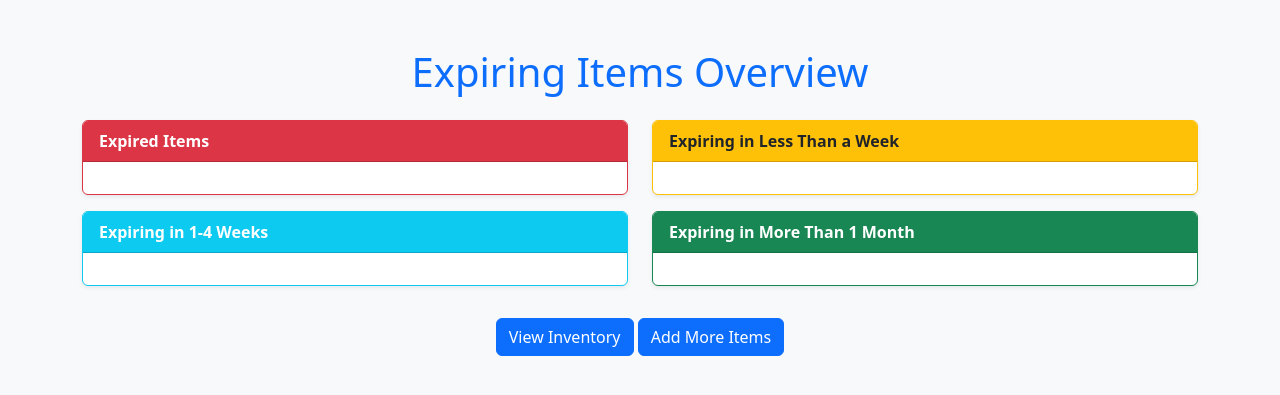
After one commit to MakMohanK/KITCHEN_INV_TRACKING, a Flask app: page /expiring-items in a window 1280 px wide. The commit adds this page. Shown: the top 395 px of the page. Run offline with Flask 3, Linux system fonts and the light colour scheme; data that the repository does not hold is empty.

Commit message:
adding expiry tracking changes to branch

```diff
--- a/app.py
+++ b/app.py
@@ -1,5 +1,6 @@
 from flask import Flask, render_template, request, redirect
 import pymysql
+from datetime import datetime, timedelta
 from utils.connect_db import get_db_connection
 
 app = Flask(__name__)
@@ -83,5 +84,49 @@ def delete_item(item_id):
 
     return redirect('/inventory')
 
+def get_items():
+    conn = get_db_connection()
+    cursor = conn.cursor()
+    cursor.execute("SELECT * FROM inventory")  # Adjust table name if different
+    items = cursor.fetchall()
+    conn.close()
+    return items
+
+@app.route('/expiring-items')
+def expiring_items():
+    today = datetime.today().date()
+
+    # Categorizing items
+    expired = []
+    less_than_week = []
+    less_than_month = []
+    more_than_month = []
+
+    for item in get_items():
+        print(item)
+        exp_date = item['Exp_Date']
+
+        if exp_date < today:
+            expired.append(item)
+        elif today <= exp_date <= today + timedelta(days=7):
+            less_than_week.append(item)
+        elif today + timedelta(days=7) < exp_date <= today + timedelta(days=30):
+            less_than_month.append(item)
+        else:
+            more_than_month.append(item)
+
+    print(expired)
+    print(less_than_week)
+    print(less_than_month)
+    print(more_than_month)
+
+    return render_template(
+        'expiring_items.html',
+        expired=expired,
+        less_than_week=less_than_week,
+        less_than_month=less_than_month,
+        more_than_month=more_than_month
+    )
+
 if __name__ == '__main__':
     app.run(debug=True)
--- /dev/null
+++ b/templates/expiring_items.html
@@ -0,0 +1,76 @@
+<!DOCTYPE html>
+<html>
+<head>
+    <title>Expiring Items Overview</title>
+    <link rel="stylesheet" href="https://cdn.jsdelivr.net/npm/bootstrap@5.3.0/dist/css/bootstrap.min.css">
+</head>
+<body class="bg-light">
+    <div class="container mt-5">
+        <h1 class="text-center text-primary mb-4">Expiring Items Overview</h1>
+
+        <div class="row">
+            <!-- Expired Items -->
+            <div class="col-md-6 mb-3">
+                <div class="card shadow-sm border-danger">
+                    <div class="card-header bg-danger text-white fw-bold">Expired Items</div>
+                    <div class="card-body">
+                        <ul class="list-group">
+                            {% for item in expired %}
+                                <li class="list-group-item">{{ item['Item_Name'] }} - Expired on {{ item['Exp_Date'] }}</li>
+                            {% endfor %}
+                        </ul>
+                    </div>
+                </div>
+            </div>
+
+            <!-- Expiring in Less Than a Week -->
+            <div class="col-md-6 mb-3">
+                <div class="card shadow-sm border-warning">
+                    <div class="card-header bg-warning text-dark fw-bold">Expiring in Less Than a Week</div>
+                    <div class="card-body">
+                        <ul class="list-group">
+                            {% for item in less_than_week %}
+                                <li class="list-group-item">{{ item['Item_Name'] }} - Expires on {{ item['Exp_Date'] }}</li>
+                            {% endfor %}
+                        </ul>
+                    </div>
+                </div>
+            </div>
+        </div>
+
+        <div class="row">
+            <!-- Expiring in More Than 1 Week and Less Than 1 Month -->
+            <div class="col-md-6 mb-3">
+                <div class="card shadow-sm border-info">
+                    <div class="card-header bg-info text-white fw-bold">Expiring in 1-4 Weeks</div>
+                    <div class="card-body">
+                        <ul class="list-group">
+                            {% for item in less_than_month %}
+                                <li class="list-group-item">{{ item['Item_Name'] }} - Expires on {{ item['Exp_Date'] }}</li>
+                            {% endfor %}
+                        </ul>
+                    </div>
+                </div>
+            </div>
+
+            <!-- Expiring in More Than 1 Month -->
+            <div class="col-md-6 mb-3">
+                <div class="card shadow-sm border-success">
+                    <div class="card-header bg-success text-white fw-bold">Expiring in More Than 1 Month</div>
+                    <div class="card-body">
+                        <ul class="list-group">
+                            {% for item in more_than_month %}
+                                <li class="list-group-item">{{ item['Item_Name'] }} - Expires on {{ item['Exp_Date'] }}</li>
+                            {% endfor %}
+                        </ul>
+                    </div>
+                </div>
+            </div>
+        </div>
+    </div>
+    <div class="text-center mt-3">
+        <a href="/inventory" class="btn btn-primary">View Inventory</a>
+        <a href="/" class="btn btn-primary">Add More Items</a>
+    </div>
+</body>
+</html>
--- a/templates/index.html
+++ b/templates/index.html
@@ -47,7 +47,8 @@
             </form>
         </div>
         <div class="text-center mt-3">
-            <a href="/inventory" class="btn btn-secondary">View Inventory</a>
+            <a href="/inventory" class="btn btn-primary">View Inventory</a>
+            <a href="/expiring-items" class="btn btn-primary">Expiry Tracker</a>
         </div>
     </div>
 </body>
--- a/templates/inventory.html
+++ b/templates/inventory.html
@@ -45,6 +45,7 @@
         </table>
         <div class="text-center mt-3">
             <a href="/" class="btn btn-primary">Add More Items</a>
+            <a href="/expiring-items" class="btn btn-primary">Expiry Tracker</a>
         </div>
     </div>
 </body>
```
